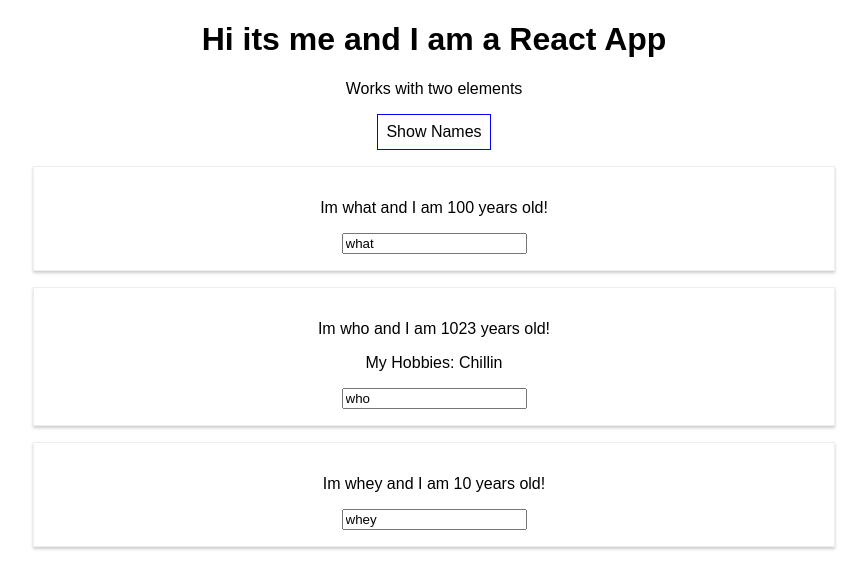
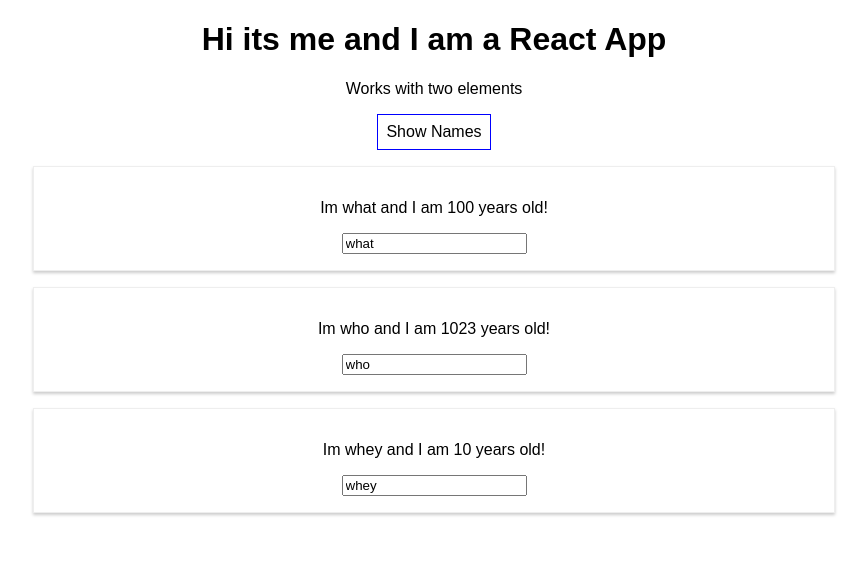
Before and after one commit to pacemade/react-with-max, a React (Create React App) app in the folder starting_off/: page / in a window 1280 px wide. Both pictures are taken after a click on the button "Show Names". Shown: the top 588 px of the page, without its empty margins (206-1073 px from the left). Built offline with nearby package versions, Linux system fonts and the light colour scheme.

Commit message:
rendering lists using ES6 using map

```diff
--- a/starting_off/src/App.js
+++ b/starting_off/src/App.js
@@ -56,19 +56,11 @@
     if (this.state.showPersons) {
       persons = (
         <div>
-          <Person
-            name={this.state.persons[0].name}
-            age={this.state.persons[0].age}
-          />
-          <Person
-            name={this.state.persons[1].name}
-            age={this.state.persons[1].age}
-            click={this.switchNameHandler.bind(this, "Deennee")}
-            changed={this.nameChangeHandler} >My Hobbies: Chillin </Person>
-          <Person
-            name={this.state.persons[2].name}
-            age={this.state.persons[2].age}
-          />
+          {this.state.persons.map(person => {
+            return <Person
+              name={person.name}
+              age={person.age} />
+          })}
         </div>
       );
     }
```
